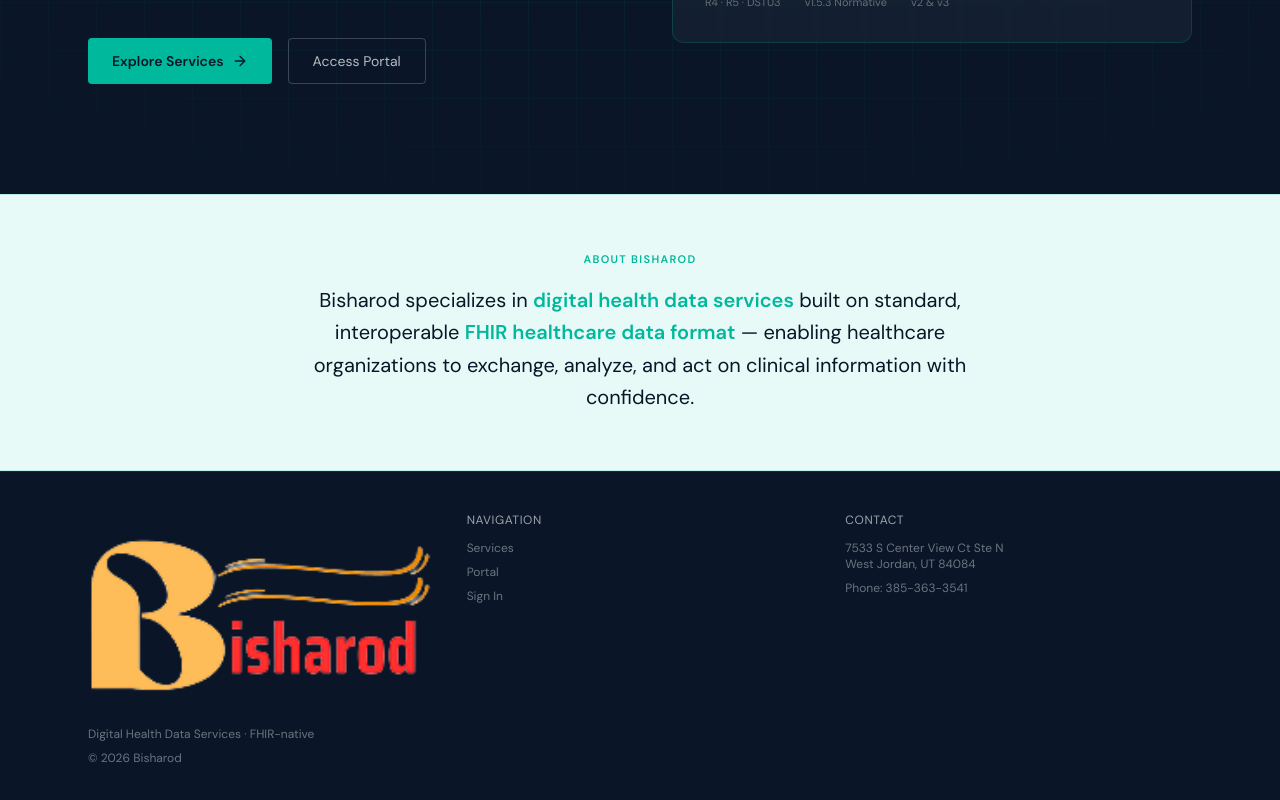
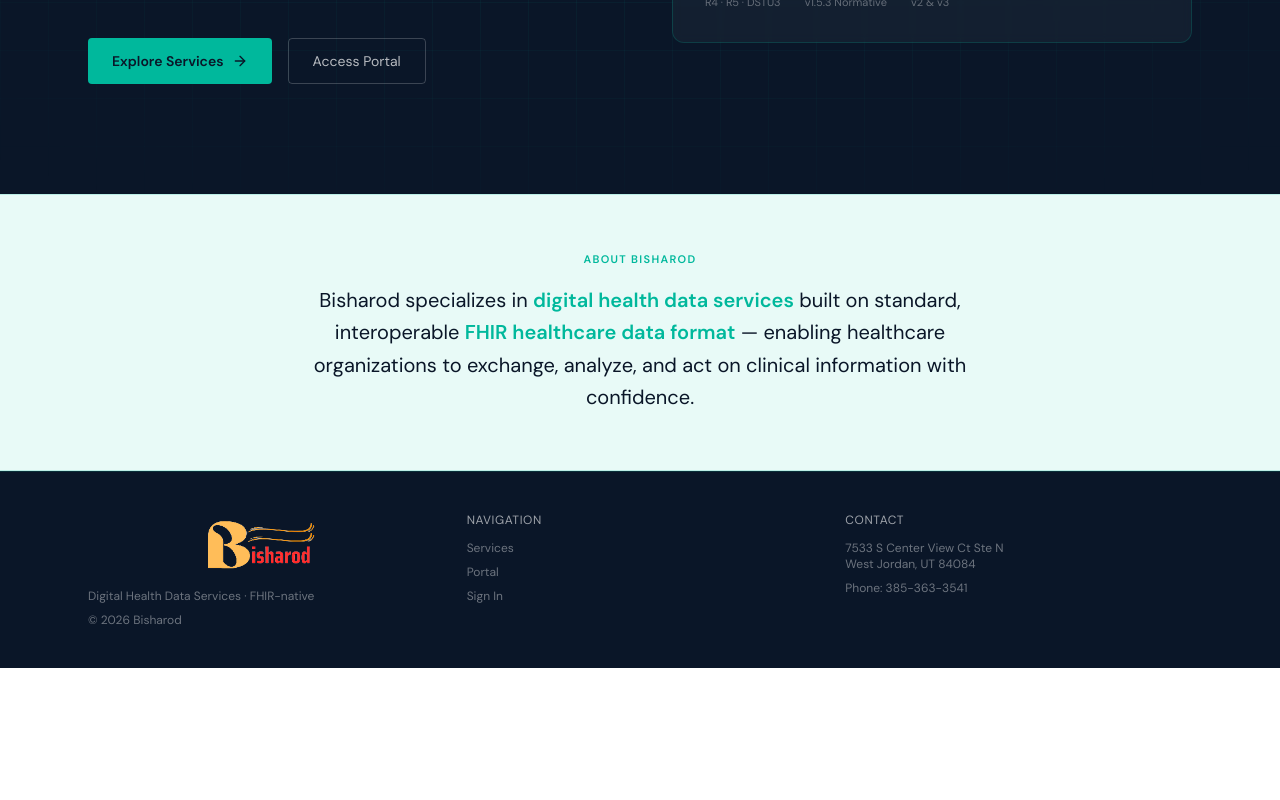
Before and after one commit to asimnipty/bisharod, a React (Vite) app in the folder frontend/: page / in a window 1280 px wide. Shown: the part 590-1390 px from the top of the page. After the commit the page ends 1258 px from the top, so only its background shows below. Built offline with nearby package versions, Linux system fonts and the light colour scheme.

Commit message:
Update footer logo position 2

```diff
--- a/frontend/src/components/layout/Footer.tsx
+++ b/frontend/src/components/layout/Footer.tsx
@@ -6,7 +6,8 @@
       <div className="max-w-6xl mx-auto px-6 py-10 grid grid-cols-1 md:grid-cols-3 gap-8 items-start">
         {/* Logo + Tagline */}
         <div className="flex flex-col gap-3">
-          <img src="logo.png" alt="Bisharod" />
+          <img className="h-16 w-auto object-contain"
+           src="logo.png" alt="Bisharod" />
           <div className="text-white/40 text-xs">
             <p>Digital Health Data Services · FHIR-native</p>
             <p className="mt-2">© {new Date().getFullYear()} Bisharod</p>
```
